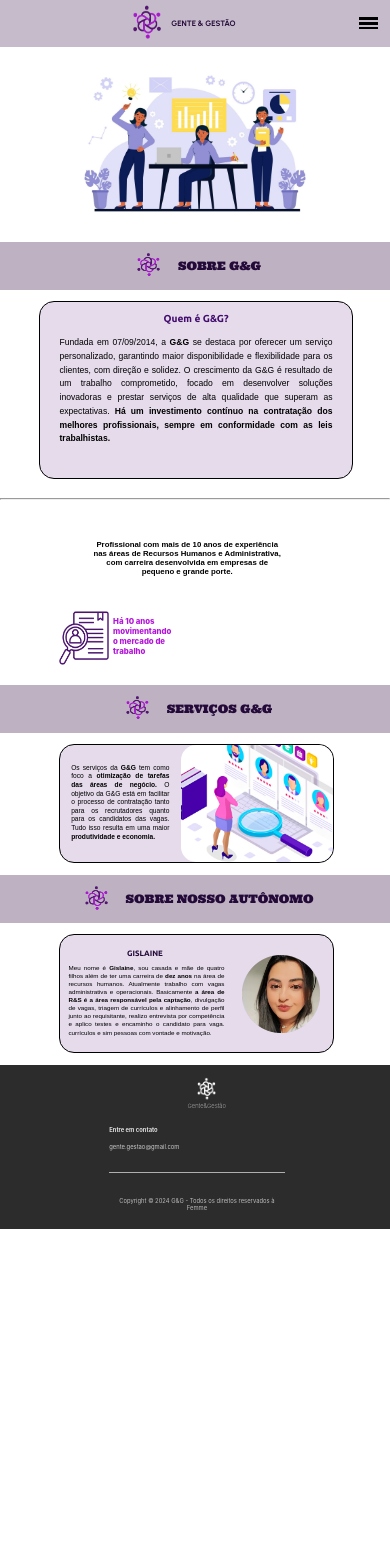
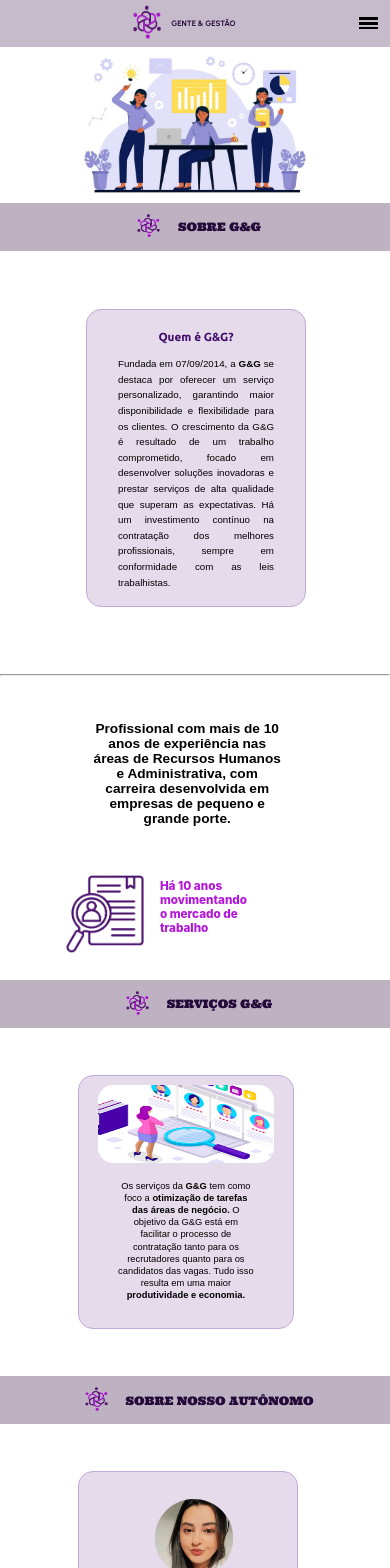
Before and after one commit to myslium/tcc-g-g, a React (Create React App) app: page /sobre in a window 390 px wide. Shown: the top 1568 px of the page. Before the commit the page ends 1229 px from the top, so only its background shows below. Built offline with nearby package versions, Linux system fonts and the light colour scheme; a web font is replaced by a local one.

Commit message:
responsivo página sobre

```diff
--- a/src/pages/sobregeg/index.jsx
+++ b/src/pages/sobregeg/index.jsx
@@ -32,7 +32,7 @@ export default function SobreGeG() {
             <div className="cartaotexto">
                 <div className="cardizinho">
                 <h1> <strong>Quem é G&G?</strong></h1>
-                <p>Fundada em 07/09/2014, a <b>G&G</b> se destaca por oferecer um serviço personalizado, garantindo maior disponibilidade e flexibilidade para os clientes, com direção e solidez. O crescimento da G&G é resultado de um trabalho comprometido, focado em desenvolver soluções inovadoras e prestar serviços de alta qualidade que superam as expectativas. <b>Há um investimento contínuo na contratação dos melhores profissionais, sempre em conformidade com as leis trabalhistas.</b></p>
+                <p>Fundada em 07/09/2014, a <b>G&G</b> se destaca por oferecer um serviço personalizado, garantindo maior disponibilidade e flexibilidade para os clientes. O crescimento da G&G é resultado de um trabalho comprometido, focado em desenvolver soluções inovadoras e prestar serviços de alta qualidade que superam as expectativas. Há um investimento contínuo na contratação dos melhores profissionais, sempre em conformidade com as leis trabalhistas.</p>
                 </div>
             </div>
 
@@ -65,7 +65,7 @@ export default function SobreGeG() {
             <div className="cont">
             <div className="textautonomo">
                 <h1 className='titulogis'>GISLAINE</h1>
-                <h1 className='textogislaine'>Meu nome é <strong>Gislaine</strong>, sou casada e mãe de quatro filhos além de ter uma carreira de <strong>dez anos</strong> na área de recursos humanos.  Atualmente trabalho com vagas administrativa e operacionais. Basicamente <strong>a área de R&S é a área responsável pela captação</strong>, divulgação de vagas, triagem de currículos e alinhamento de perfil junto ao requisitante, realizo entrevista por competência e aplico testes e encaminho o candidato para vaga. currículos e sim pessoas com vontade e motivação.</h1>
+                <h1 className='textogislaine'>Meu nome é <strong>Gislaine</strong>, sou casada e mãe de quatro filhos além de ter uma carreira de <strong>dez anos</strong> na área de recursos humanos.  Atualmente trabalho com vagas administrativa e operacionais, basicamente a área de R&S é a área responsável pela captação, divulgação de vagas, e muitas outras, realizo entrevista por competência, aplico testes e encaminho o candidato para vaga. Não apenas currículos e sim pessoas com vontade e motivação.</h1>
 
 
             </div>
--- a/src/pages/sobregeg/index.scss
+++ b/src/pages/sobregeg/index.scss
@@ -5,7 +5,7 @@
 
     .faixa{
         width: 100%;
-        height: 50vw;
+        height: 40vw;
         background-color: #fff;
         display: flex;
         align-items: center;
@@ -66,7 +66,7 @@
             text-align: center;
             color: #000000;
             font-weight: 700;
-            font-size: 2vw;
+            font-size: 3vw;
             padding-top: 1vw;
             padding-left: 3vw;
             padding-bottom: 2vw;
@@ -88,7 +88,7 @@
         .h1{
             font-weight: 800;
             color: #B314DB;
-            width: 15vw;
+            width: 20vw;
             font-size: 2vw;
         }
         .imglupa{
@@ -150,7 +150,7 @@
         .gislaine{
             width: 20vw;
             height:20vw;
-            padding-top: 5vw;
+            padding-top: 4vw;
             padding-left: 3vw;
 
 
@@ -162,9 +162,8 @@
             .textogislaine{
             font-family: 'Montserrat', sans-serif;
             font-weight: 400;
-            font-size: 1.6vw;
+            font-size: 1.7vw;
             padding: 0vw 1.5vw 1.5vw 2.3vw;
-
             text-align: center;
             text-wrap: wrap;
             width: 40vw;
@@ -202,55 +201,246 @@
 
     }
 
+    @media (max-width: 768px) {
 
+        .cartaotexto{
+            .cardizinho{
+                justify-content: center;
+                padding: 3vw;
+                width: 50vw;
+                height: 65vw;
+                margin: 12vw;
+                border: 1px solid #c1aad8;
+
+                h1{
+                    font-size: 2.4vw;
+                }
+                p{
+                    font-size: 2.4vw;
+                    width: 40vw;
+                }
+            }
+        }
+
+        .texto3{ //texto pretinho
+            p{
+                text-align: center;
+                width: 50vw;
+                font-size: 4vw;
+            }
+
+        }
+        .textlupa{ // texto e imagem da lupa
+            .h1{
+                font-size: 3vw;
+                padding: 1vw;
+                text-wrap: wrap;
+
+            }
+            .imglupa{
+                width: 20vw;
+                height: 20vw;
+                padding: 2vw;
+            }
+        }
+        .cartaotexto2{ //card com foto da mulher virando em coluna
+            justify-content: center;
+            padding: 2.4vw;
+            width: 50vw;
+            height: 60vw;
+            margin: 12vw;
+            margin-left: 20vw;
+            border: 1px solid #c1aad8;
+            .conteudo{
+            display: flex;
+            flex-direction: column-reverse;
+            align-items: center;
+            text-align: center;
+            justify-content: center;
+            .texto{
+                width: 40vw;
+                margin: 0;
+                padding: 2vw;
+                text-align: center;
+                text-wrap: wrap;
+
+                p{
+                    font-size: 2.4vw;
+                    line-height: 3.1VW;
+                }
+
+
+            }
+            .imagem{
+                width: 40vw;
+                height: 20vw;
+
+            }
+
+        }}
+
+
+        .cartaoautonomo{ // Gislaine NAO QUER MUDAR O TAMANHO DA FONTEEEEE
+            justify-content: center;
+            padding: 2vw;
+            width: 50vw;
+            height: 60vw;
+            margin: 12vw;
+            margin-left: 20vw;
+            border: 1px solid #c1aad8;
+
+            .cont{
+                display: flex;
+                flex-direction: column-reverse;
+                align-items: center;
+                text-align: center;
+                justify-content: center;
+
+            }
+            .textoautonomo{
+                width: 30vw;
+                margin: 0;
+                padding: 1vw;
+                text-align: center;
+
+
+                .textogislaine{
+                    .titulogis{
+                    font-size: 2.4vw;
+                    }
+                    .textogislaine{
+                        font-size: 2.4vw;
+                    }
+                }
 
 
             }
 
 
-@media (max-width: 768px) {
-    .texto3{
-        p{
-            text-align: center;
-            text-align: justify;
-            width: 50vw;
 
-        }
-
-    }
-
-    .textautonomo{
-
-        .titulogis{
-            font-size: 3vw;
-            text-align: center;
-        }
 
 
         }}
         @media (max-width: 468px) {
-        .text{
+
+
+        .cartaotexto{
+            .cardizinho{
+                justify-content: center;
+                padding: 3vw;
+                width: 50vw;
+                height: 70vw;
+                margin: 12vw;
+                border: 1px solid #c1aad8;
+
                 h1{
-                font-size: 0.3rem;
+                    font-size: 3vw;
                 }
                 p{
+                    font-size: 2.5vw;
+                    width: 40vw;
+                }
+            }
+        }
+
+            .texto3{ //texto pretinho
+                p{
                     text-align: center;
-                text-align: justify;
                     width: 50vw;
-                font-size: 0.3rem;
-
+                    font-size: 3.5vw;
                 }
 
             }
+            .textlupa{ // texto e imagem da lupa
+                .h1{
+                    font-size: 3vw;
+                    padding: 1vw;
+                    text-wrap: wrap;
 
-        .textautonomo{
+                }
+                .imglupa{
+                    width: 20vw;
+                    height: 20vw;
+                    padding: 2vw;
+                }
+            }
+            .cartaotexto2{ //card com foto da mulher virando em coluna
+                justify-content: center;
+                padding: 2.4vw;
+                width: 50vw;
+                height: 60vw;
+                margin: 12vw;
+                margin-left: 20vw;
+                border: 1px solid #c1aad8;
+                .conteudo{
+                display: flex;
+                flex-direction: column-reverse;
+                align-items: center;
+                text-align: center;
+                justify-content: center;
+                .texto{
+                    width: 35vw;
+                    margin: 0;
+                    padding: 2vw;
+                    text-align: center;
+                    text-wrap: wrap;
 
-            .titulogis{
-                font-size: 3vw;
-                text-align: center;
+                    p{
+                        font-size: 2.4vw;
+                        line-height: 3.1VW;
                     }
 
 
                 }
+                .imagem{
+                    width: 45vw;
+                    height: 20vw;
 
                 }
+
+            }}
+
+
+            .cartaoautonomo{ // Gislaine NAO QUER MUDAR O TAMANHO DA FONTEEEEE
+                justify-content: center;
+                padding: 3vw;
+                width: 50vw;
+                height: 55vw;
+                margin: 12vw;
+                margin-left: 20vw;
+                border: 1px solid #c1aad8;
+
+                .cont{
+                    display: flex;
+                    flex-direction: column-reverse;
+                    align-items: center;
+                    text-align: center;
+                    justify-content: center;
+
+                }
+                .textoautonomo{
+                    width: 30vw;
+                    margin: 0;
+                    padding: 1vw;
+                    text-align: center;
+
+
+                    .textogislaine{
+                        .titulogis{
+                        font-size: 2.7vw;
+                        }
+                        .textogislaine{
+                            font-size: 2.5vw;
+                        }
+                    }
+                    .gislaine{
+                        width: 6vw;
+                        padding-top: 2vw;
+                    }
+
+                }
+            }
+       }
+
+
+}
```
Lines whose indentation alone changed are shown as unchanged.
